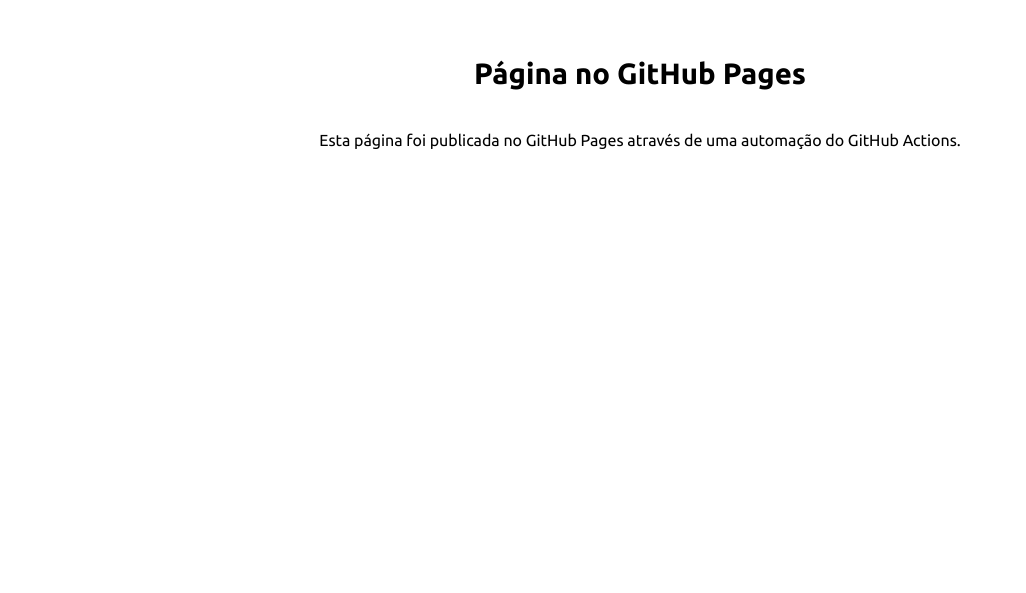
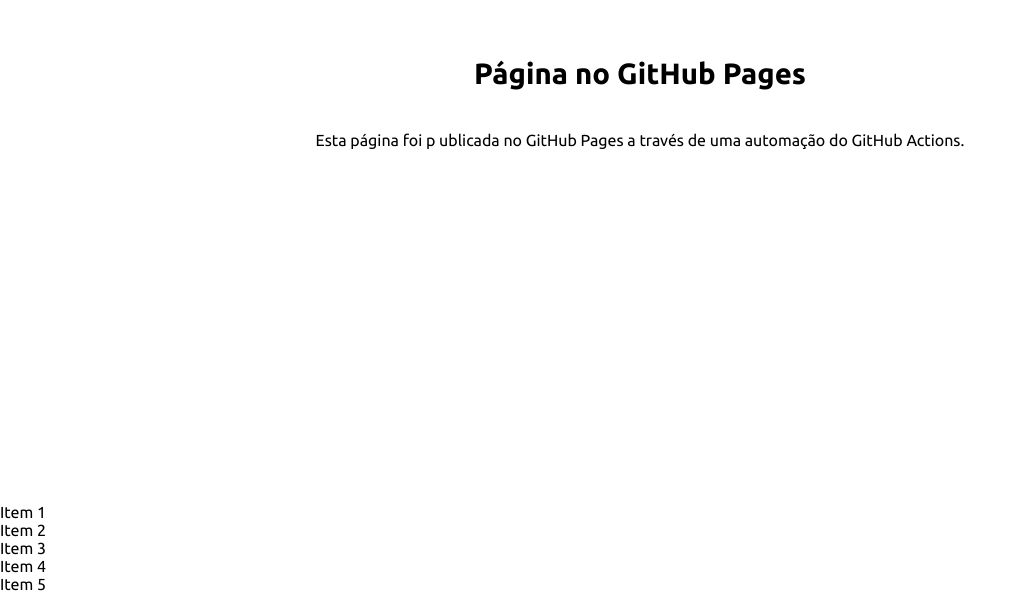
Before and after one commit to JoaoRoccella/exemplo-gh-pages, a plain HTML site: page index.html in a window 1280 px wide. Shown: the part 297-890 px from the top of the page, without its empty margins (0-1026 px from the left). Before the commit the page ends 800 px from the top, so only its background shows below. Drawn offline with Linux system fonts and the light colour scheme.

Commit message:
alskdjal

```diff
--- a/index.html
+++ b/index.html
@@ -10,7 +10,30 @@
 <body>
     <div class="container">
         <h1 class="titulo-pagina">Página no GitHub Pages</h1>
-        <p>Esta página foi publicada no GitHub Pages através de uma automação do GitHub Actions.</p>
+        <p>Esta página foi p
+
+            ublicada no GitHub Pages a
+
+
+            través de uma automação do GitHub Actions.</p>
     </div>
+    <ul>
+        <li>
+            Item 1
+        </li>
+        <li>
+            Item 2
+        </li>
+        <li>
+            Item 3
+        </li>
+        <li>
+            Item 4
+        </li>
+        <li>
+            Item 5
+        </li>
+
+    </ul>
 </body>
 </html>
```
